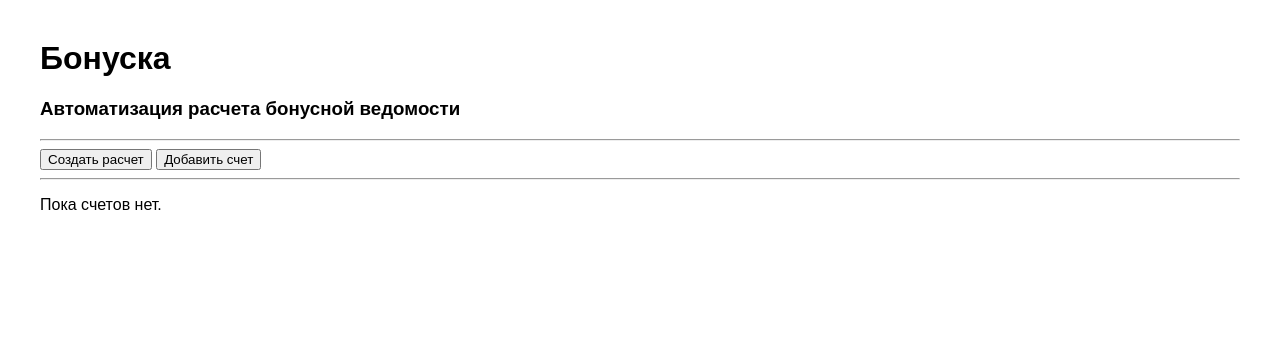
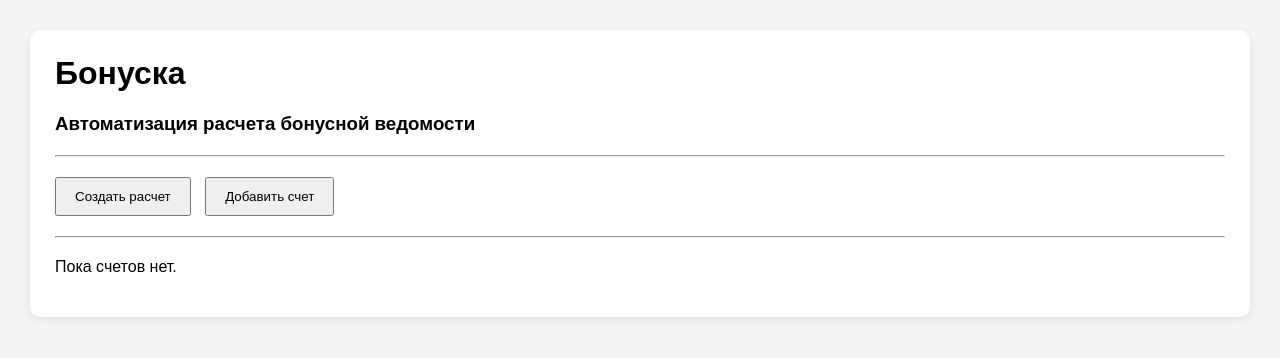
Before and after one commit to OvodokSP/Bonuska, a FastAPI app: page / in a window 1280 px wide. Shown: the top 358 px of the page. Run offline with FastAPI, Linux system fonts and the light colour scheme.

Commit message:
Add base HTML template

```diff
--- /dev/null
+++ b/backend/app/templates/base.html
@@ -0,0 +1,50 @@
+<!DOCTYPE html>
+<html lang="ru">
+<head>
+    <meta charset="UTF-8">
+    <title>{% block title %}Бонуска{% endblock %}</title>
+
+    <style>
+        body {
+            font-family: Arial, Helvetica, sans-serif;
+            margin: 30px;
+            background: #f5f5f5;
+        }
+
+        .container {
+            max-width: 1200px;
+            margin: auto;
+            background: white;
+            padding: 25px;
+            border-radius: 10px;
+            box-shadow: 0 2px 8px rgba(0,0,0,.1);
+        }
+
+        h1 {
+            margin-top: 0;
+        }
+
+        button {
+            padding: 10px 18px;
+            margin-right: 10px;
+            cursor: pointer;
+        }
+
+        hr {
+            margin: 20px 0;
+        }
+    </style>
+
+</head>
+
+<body>
+
+<div class="container">
+
+{% block content %}
+{% endblock %}
+
+</div>
+
+</body>
+</html>
--- a/backend/app/templates/index.html
+++ b/backend/app/templates/index.html
@@ -1,10 +1,8 @@
-<!DOCTYPE html>
-<html lang="ru">
-<head>
-    <meta charset="UTF-8">
-    <title>Бонуска</title>
-</head>
-<body style="font-family: Arial; margin: 40px;">
+{% extends "base.html" %}
+
+{% block title %}Бонуска{% endblock %}
+
+{% block content %}
 <h1>Бонуска</h1>
 
 <h3>Автоматизация расчета бонусной ведомости</h3>
@@ -17,5 +15,4 @@
 <hr>
 
 <p>Пока счетов нет.</p>
-</body>
-</html>
+{% endblock %}
```
Lines whose indentation alone changed are shown as unchanged.
